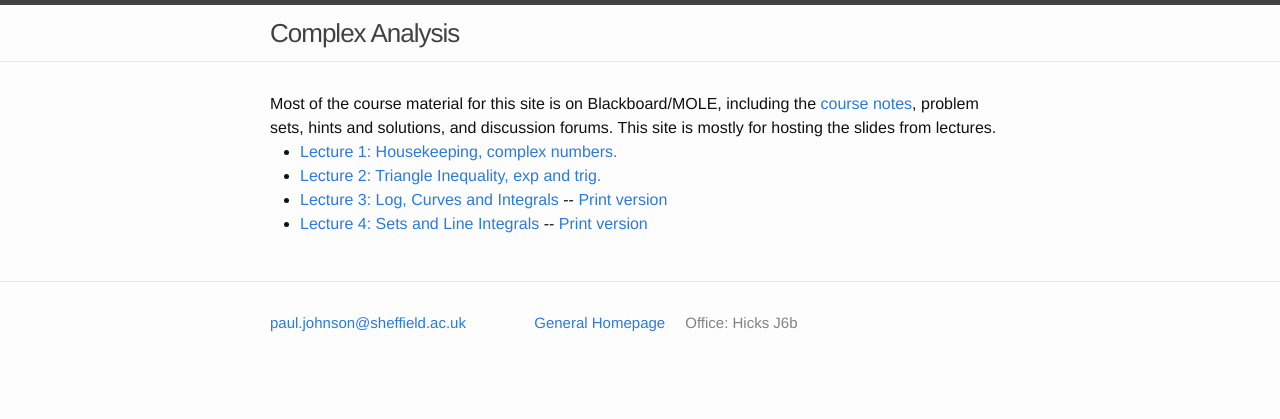
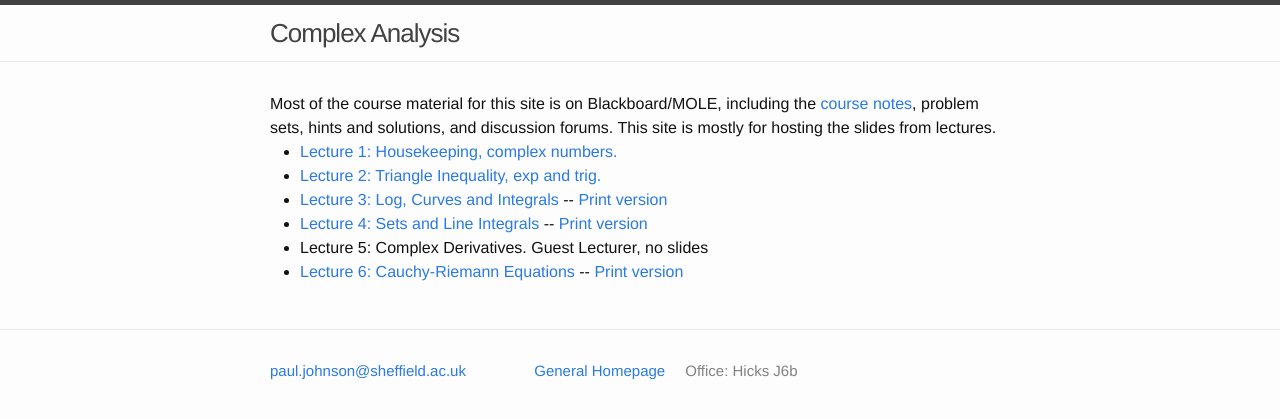
Before and after one commit to ptwiddle/MAS332-Complex-Analysis, a Jekyll site: the page built from index.html, in a window 1280 px wide. Shown: the top 419 px of the page. Built offline with Jekyll 4.4.1, drawn with Linux system fonts in a browser that asks for light colours.

Commit message:
Lecture 6 slides

```diff
--- a/index.html
+++ b/index.html
@@ -11,7 +11,8 @@ layout: default
     <li> <a href="./Slides/Lecture2.pdf">Lecture 2: Triangle Inequality, exp and trig.</a></li>
     <li> <a href="./Slides/Lecture3.pdf">Lecture 3: Log, Curves and Integrals</a> -- <a href="./Slides/Lecture3Print.pdf">Print version</a></li>
         <li> <a href="./Slides/Lecture4.pdf">Lecture 4: Sets and Line Integrals </a> -- <a href="./Slides/Lecture4Print.pdf">Print version</a> </li>
-
+    <li> Lecture 5: Complex Derivatives.  Guest Lecturer, no slides </li>
+    <li> <a href="./Slides/Lecture6.pdf">Lecture 6: Cauchy-Riemann Equations</a> -- <a href="./Slides/Lecture6Print.pdf">Print version</a> </li>
     </ul>
 
 
```
Also changed, not shown: Slides/GooseDerivative.jpg (added), 3 other files.
